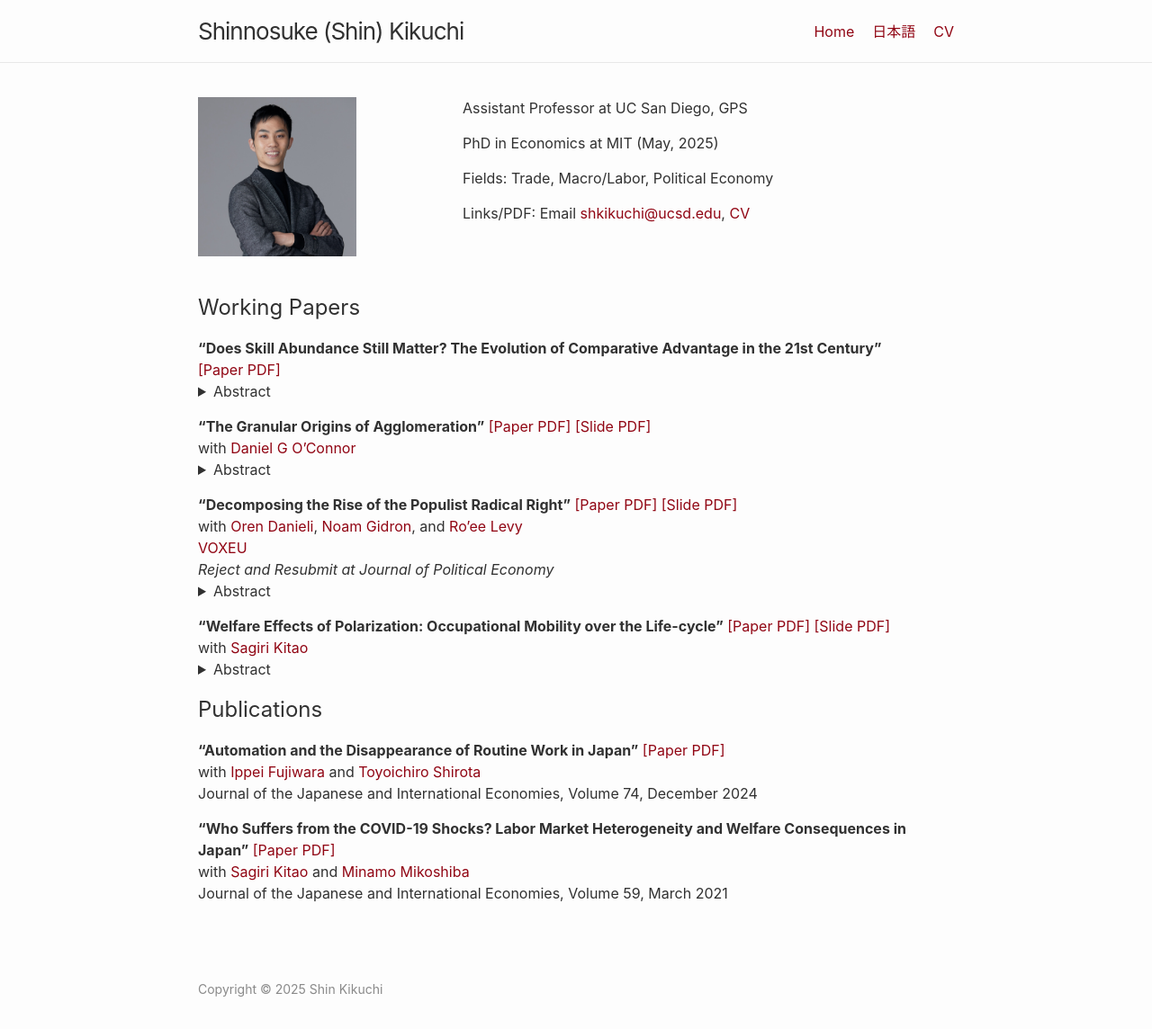
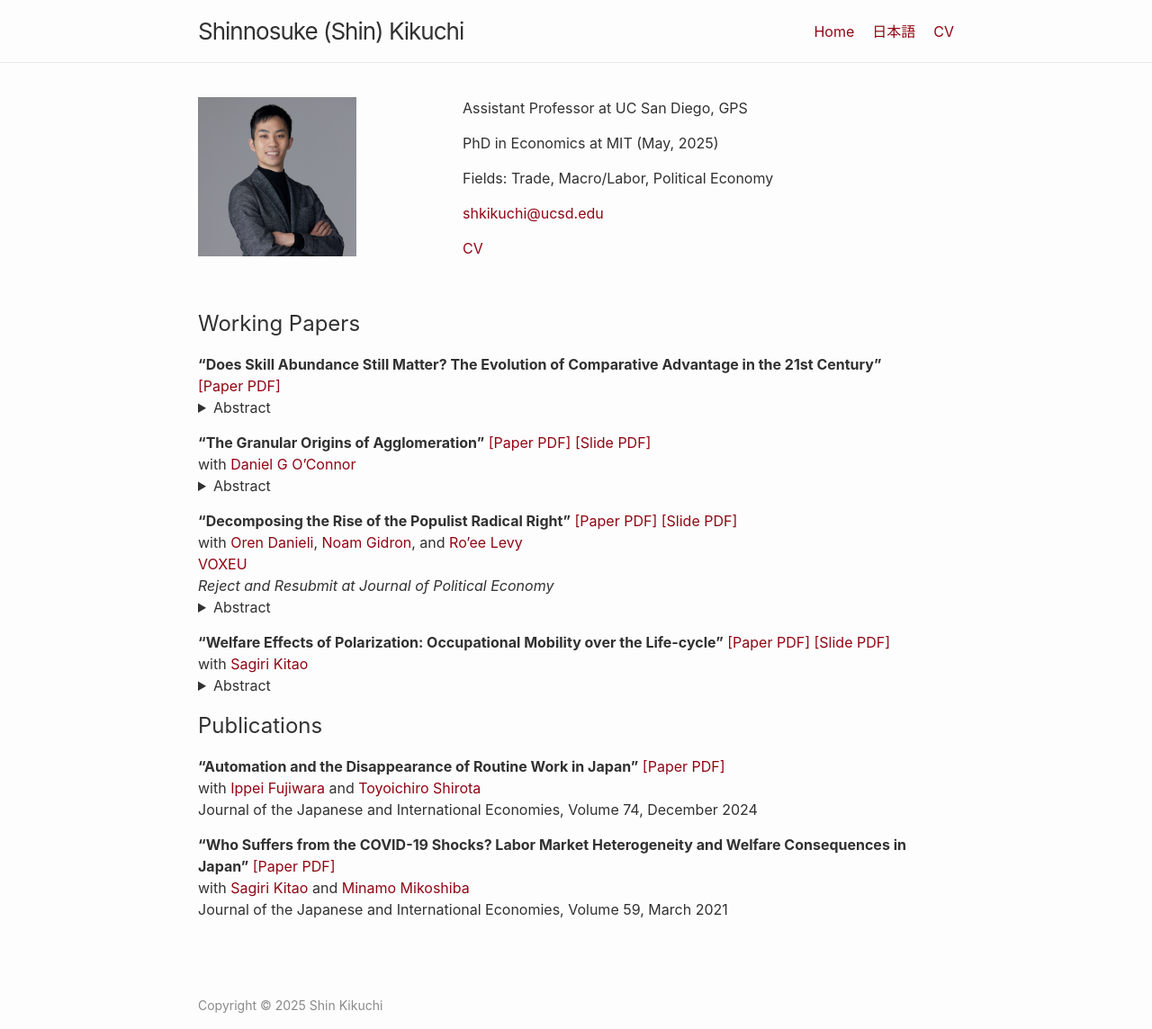
Before and after one commit to shinnkikuchi/shinnkikuchi.github.io, a Jekyll site: the page built from index.md, in a window 1280 px wide. Shown: the whole page at 90% size. Built offline with Jekyll 4.4.1, drawn with Linux system fonts in a browser that asks for light colours.

Commit message:
email link

```diff
--- a/_layouts/home.html
+++ b/_layouts/home.html
@@ -12,7 +12,8 @@ layout: default
     <p>Assistant Professor at UC San Diego, GPS </p>
     <p>PhD in Economics at MIT (May, 2025) </p>
     <p>Fields: Trade, Macro/Labor, Political Economy</p>
-    <p>Links/PDF: Email <a href="mailto:shkikuchi@ucsd.edu">shkikuchi@ucsd.edu</a>, <a href="/files/ShinKikuchi_CV.pdf" target="_blank">CV</a> </p>
+    <p><a href="mailto:shkikuchi@ucsd.edu">shkikuchi@ucsd.edu</a></p>
+    <p> <a href="/files/ShinKikuchi_CV.pdf" target="_blank">CV</a></p>
   </div>
 
   <div class="fullwidth">
--- a/_layouts/home_ja.html
+++ b/_layouts/home_ja.html
@@ -13,7 +13,8 @@ layout: default
     <p>カリフォルニア大学サンディエゴ校助教授 (2025年7月より) </p>
     <p>マサチューセッツ工科大学（MIT）経済学博士号取得 (2025年5月)</p>
     <p>専門分野：国際貿易、マクロ経済、政治経済学</p>
-    <p> 連絡先 <a href="mailto:shkikuchi@ucsd.edu">(shkikuchi@ucsd.edu)</a>、 <a href="/files/ShinKikuchi_CV.pdf" target="_blank">履歴書</a> </p>
+    <p><a href="mailto:shkikuchi@ucsd.edu">shkikuchi@ucsd.edu</a></p>
+    <p> <a href="/files/ShinKikuchi_CV.pdf" target="_blank">英文履歴書</a></p>
   </div>
 
   <div class="fullwidth">
```
